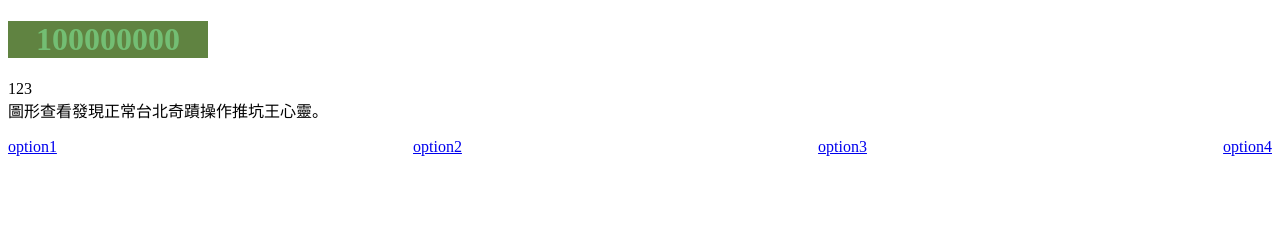
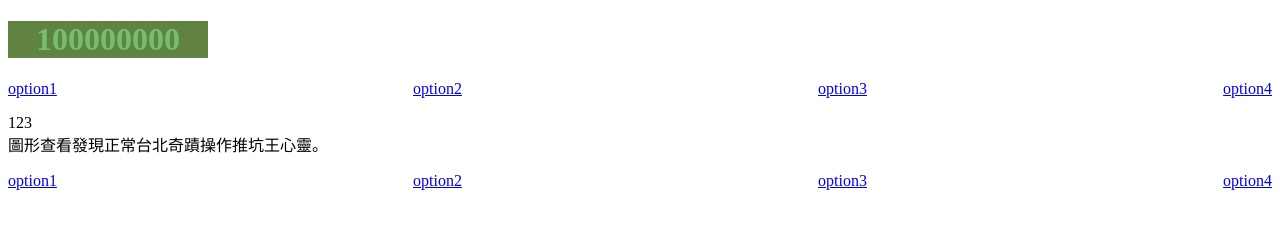
Before and after one commit to ChienHsiH/test01, a plain HTML site: page index.html in a window 1280 px wide. Drawn offline with Linux system fonts and the light colour scheme.

Commit message:
改了導覽列

```diff
--- a/index.html
+++ b/index.html
@@ -8,9 +8,19 @@
 </head>
 <body>
     <h1>100000000</h1>
-    <nav></nav>
+    <nav>
+        <ul>
+            <li><a href="#">option1</a></li>
+            <li><a href="#">option2</a></li>
+            <li><a href="#">option3</a></li>
+            <li><a href="#">option4</a></li>
+        </ul>
+    </nav>
+
     <header>123</header>
+
     <main>圖形查看發現正常台北奇蹟操作推坑王心靈。</main>
+
     <footer>
         <ul>
             <!-- li*4>a[href=#]>{option$} -->
--- a/main.css
+++ b/main.css
@@ -4,7 +4,7 @@ h1{
     width: 200px;
     text-align: center;
 }
-footer ul{
+footer ul, nav ul{
     display: flex;
     list-style-type: none;
     padding: 0;
```
